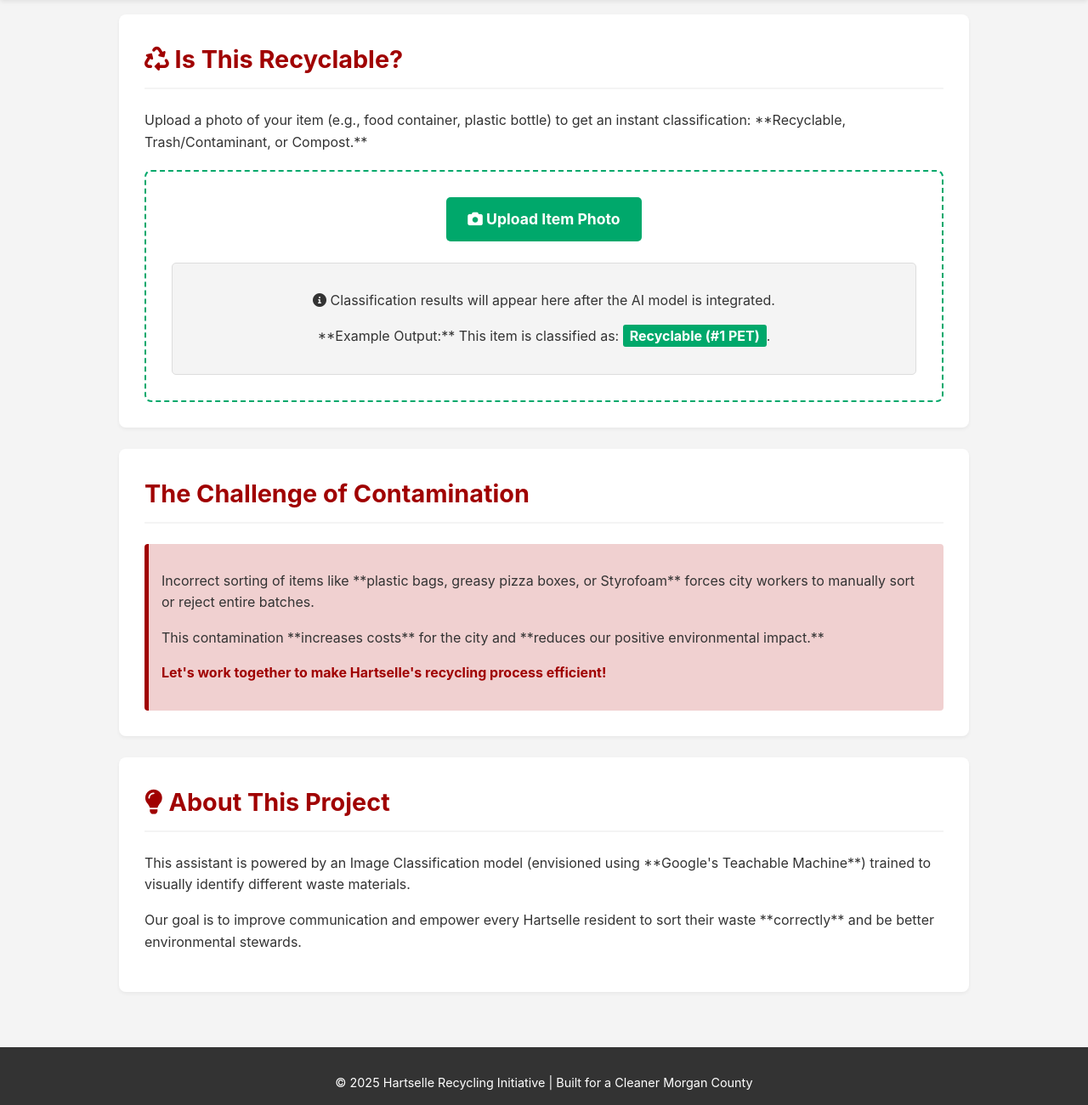
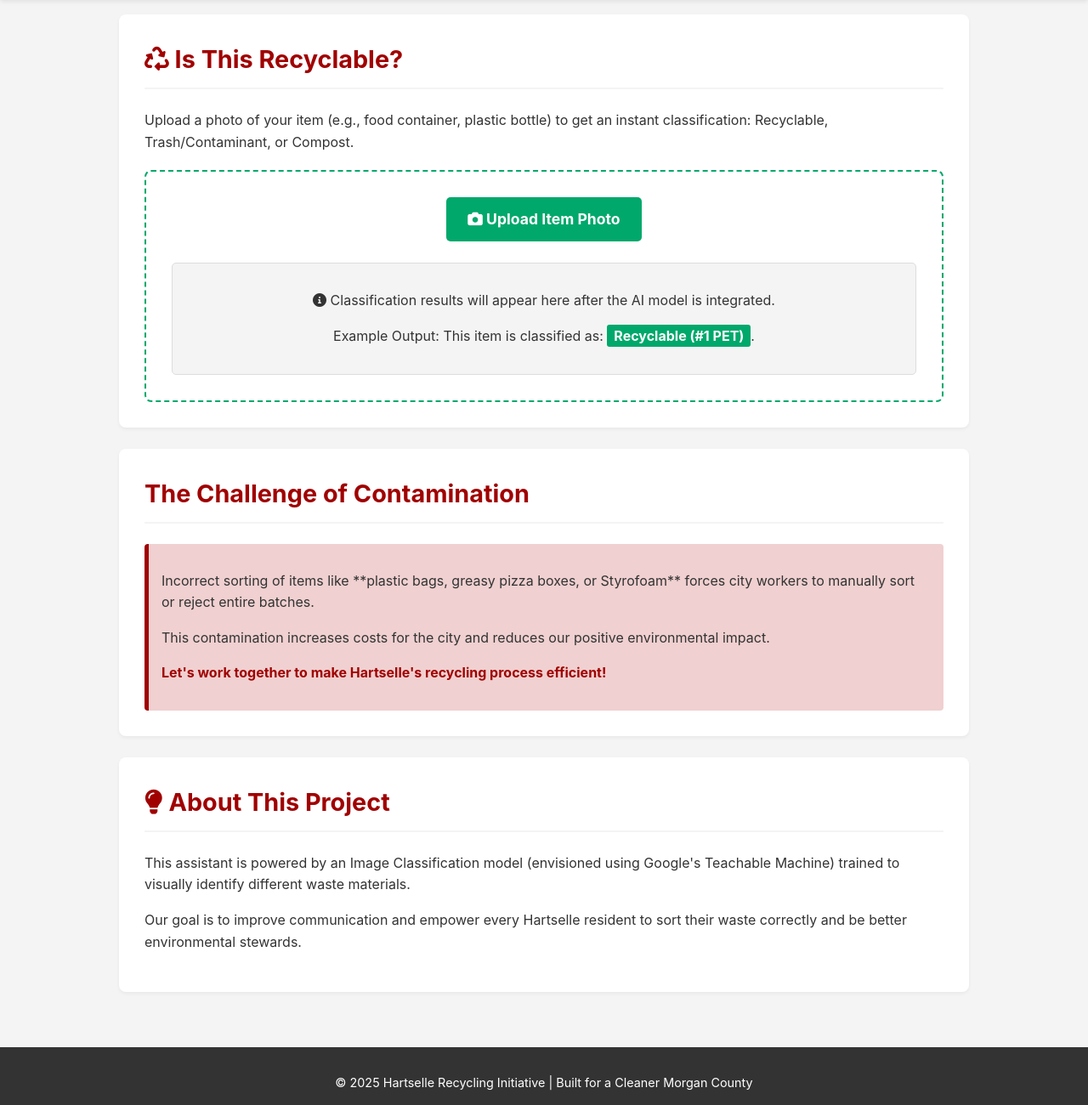
Before and after one commit to sydneygillstrap/hartselle-recycling-assistant, a plain HTML site: page index.html in a window 1280 px wide. Shown: the part 220-1520 px from the top of the page at 85% size. Drawn offline with Linux system fonts and the light colour scheme.

Commit message:
Update index.html

```diff
--- a/index.html
+++ b/index.html
@@ -18,7 +18,7 @@
     <main class="container">
         <section id="assistant">
             <h2><i class="fas fa-recycle"></i> Is This Recyclable?</h2>
-            <p class="description">Upload a photo of your item (e.g., food container, plastic bottle) to get an instant classification: **Recyclable, Trash/Contaminant, or Compost.**</p>
+            <p class="description">Upload a photo of your item (e.g., food container, plastic bottle) to get an instant classification: Recyclable, Trash/Contaminant, or Compost.</p>
 
             <div class="upload-area">
                 <input type="file" id="item-image" accept="image/*" style="display: none;">
@@ -31,7 +31,7 @@
                         <i class="fas fa-info-circle"></i> Classification results will appear here after the AI model is integrated.
                     </p>
                     <p class="example-text">
-                        **Example Output:** This item is classified as: <span class="result-highlight recyclable">Recyclable (#1 PET)</span>.
+                        Example Output: This item is classified as: <span class="result-highlight recyclable">Recyclable (#1 PET)</span>.
                     </p>
                 </div>
             </div>
@@ -41,15 +41,15 @@
             <h2>The Challenge of Contamination</h2>
             <div class="card">
                 <p>Incorrect sorting of items like **plastic bags, greasy pizza boxes, or Styrofoam** forces city workers to manually sort or reject entire batches.</p>
-                <p>This contamination **increases costs** for the city and **reduces our positive environmental impact.**</p>
+                <p>This contamination increases costs for the city and reduces our positive environmental impact.</p>
                 <p class="action-call">Let's work together to make Hartselle's recycling process efficient!</p>
             </div>
         </section>
 
         <section id="about">
             <h2><i class="fas fa-lightbulb"></i> About This Project</h2>
-            <p>This assistant is powered by an Image Classification model (envisioned using **Google's Teachable Machine**) trained to visually identify different waste materials.</p>
-            <p>Our goal is to improve communication and empower every Hartselle resident to sort their waste **correctly** and be better environmental stewards.</p>
+            <p>This assistant is powered by an Image Classification model (envisioned using Google's Teachable Machine) trained to visually identify different waste materials.</p>
+            <p>Our goal is to improve communication and empower every Hartselle resident to sort their waste correctly and be better environmental stewards.</p>
         </section>
     </main>
 
```
